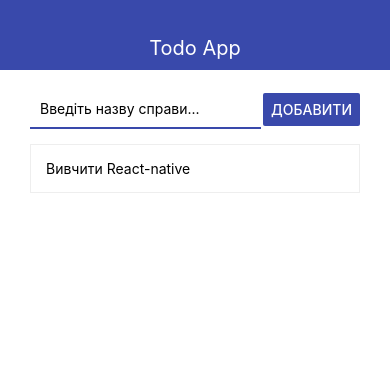
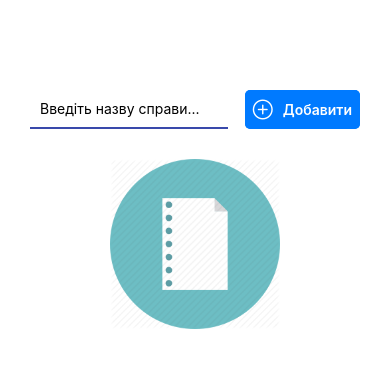
Before and after one commit to yurii-oliiarnyk/react-native-demo, a React Native app: screen / in a window 390 px wide. Shown: the top 368 px of the page. Built offline with nearby package versions, Linux system fonts and the light colour scheme.

Commit message:
Add expo components & refactoring buttons

```diff
--- a/App.js
+++ b/App.js
@@ -1,17 +1,33 @@
 import React, { useState } from 'react';
 import { StyleSheet, View, Alert } from 'react-native';
+import * as Font from 'expo-font';
+import { AppLoading } from 'expo';
+
 import MainScreen from './src/screens/MainScreen';
 import Navbar from './src/components/Navbar';
 import TodoScreen from './src/screens/TodoScreen';
 
+const loadApplication = async () => {
+  await Font.loadAsync({
+    'roboto-regular': require('./src/assets/fonts/Roboto-Regular.ttf'),
+    'roboto-bold': require('./src/assets/fonts/Roboto-Bold.ttf')
+  });
+};
+
 export default function App() {
-  const [todos, setTodos] = useState([
-    {
-      id: '1',
-      title: 'Вивчити React-native'
-    }
-  ]);
+  const [isReady, setIsReady] = useState(false);
+  const [todos, setTodos] = useState([]);
   const [todoId, setTodoId] = useState(null);
+
+  if (!isReady) {
+    return (
+      <AppLoading
+        startAsync={loadApplication}
+        onError={err => console.log(err)}
+        onFinish={() => setIsReady(true)}
+      />
+    );
+  }
 
   const addTodo = title => {
     const newTodo = {
--- a/package.json
+++ b/package.json
@@ -8,7 +8,9 @@
     "eject": "expo eject"
   },
   "dependencies": {
+    "@expo/vector-icons": "^10.0.6",
     "expo": "^35.0.0",
+    "expo-font": "^7.0.0",
     "react": "16.8.3",
     "react-dom": "16.8.3",
     "react-native": "https://github.com/expo/react-native/archive/sdk-35.0.0.tar.gz",
--- a/src/components/AddTodo.js
+++ b/src/components/AddTodo.js
@@ -1,5 +1,6 @@
 import React, { useState } from 'react';
-import { View, StyleSheet, Button, TextInput, Alert } from 'react-native';
+import { View, StyleSheet, TextInput, Alert, Keyboard } from 'react-native';
+import { AntDesign } from '@expo/vector-icons';
 import { THEME } from '../theme';
 
 const AddTodo = props => {
@@ -11,6 +12,7 @@ const AddTodo = props => {
     if (value.trim()) {
       onSubmit(value);
       setValue('');
+      Keyboard.dismiss();
     } else {
       Alert.alert('Поле пусте');
     }
@@ -24,7 +26,9 @@ const AddTodo = props => {
         onChangeText={setValue}
         placeholder="Введіть назву справи..."
       />
-      <Button title="Добавити" onPress={() => pressHandler()} color={THEME.MAIN_COLOR} />
+      <AntDesign.Button onPress={() => pressHandler()} name="pluscircleo">
+        Добавити
+      </AntDesign.Button>
     </View>
   );
 };
@@ -37,13 +41,12 @@ const styles = StyleSheet.create({
     marginBottom: 15
   },
   input: {
-    width: '70%',
+    width: '60%',
     padding: 10,
     borderStyle: 'solid',
     borderBottomWidth: 2,
     borderBottomColor: THEME.MAIN_COLOR
-  },
-  button: {}
+  }
 });
 
 export default AddTodo;
--- a/src/components/EditModal.js
+++ b/src/components/EditModal.js
@@ -1,5 +1,6 @@
 import React, { useState } from 'react';
 import { View, TextInput, Button, StyleSheet, Modal, Alert } from 'react-native';
+import AppButton from '../components/ui/AppButton';
 import { THEME } from '../theme';
 
 const EditModal = props => {
@@ -29,10 +30,12 @@ const EditModal = props => {
         />
         <View style={styles.buttons}>
           <View style={styles.button}>
-            <Button title="Відмінити" onPress={() => onCancel()} color={THEME.DANGER_COLOR} />
+            <AppButton onPress={() => onCancel()} color={THEME.DANGER_COLOR}>
+              Відмінити
+            </AppButton>
           </View>
           <View style={styles.button}>
-            <Button title="Змерегти" onPress={() => saveHandler()} />
+            <AppButton onPress={() => saveHandler()}>Зберегти</AppButton>
           </View>
         </View>
       </View>
--- a/src/components/Navbar.js
+++ b/src/components/Navbar.js
@@ -1,13 +1,22 @@
 import React from 'react';
-import { View, Text, StyleSheet } from 'react-native';
+import { View, StyleSheet, Platform } from 'react-native';
 import { THEME } from '../theme';
+import AppTextBold from '../components/ui/AppTextBold';
 
 const Navbar = props => {
   const { title } = props;
 
   return (
-    <View style={styles.navbar}>
-      <Text style={styles.text}>{title}</Text>
+    <View
+      style={{
+        ...styles.navbar,
+        ...Platform.select({
+          ios: styles.navbarIos,
+          android: styles.navbarAndroid
+        })
+      }}
+    >
+      <AppTextBold style={styles.text}>{title}</AppTextBold>
     </View>
   );
 };
@@ -17,11 +26,17 @@ const styles = StyleSheet.create({
     height: 70,
     alignItems: 'center',
     justifyContent: 'flex-end',
-    backgroundColor: THEME.MAIN_COLOR,
     paddingBottom: 10
   },
+  navbarAndroid: {
+    backgroundColor: THEME.MAIN_COLOR
+  },
+  navbarIos: {
+    borderBottomColor: THEME.MAIN_COLOR,
+    borderBottomWidth: 2
+  },
   text: {
-    color: '#fff',
+    color: Platform.OS === 'ios' ? THEME.MAIN_COLOR : '#fff',
     fontSize: 20
   }
 });
--- a/src/components/TodoItem.js
+++ b/src/components/TodoItem.js
@@ -1,5 +1,6 @@
 import React from 'react';
-import { View, Text, StyleSheet, TouchableOpacity } from 'react-native';
+import { View, StyleSheet, TouchableOpacity } from 'react-native';
+import AppText from '../components/ui/AppText';
 
 const TodoItem = props => {
   const { title, id, onRemove, onOpen } = props;
@@ -11,7 +12,7 @@ const TodoItem = props => {
       onLongPress={() => onRemove(id)}
     >
       <View style={styles.todo}>
-        <Text>{title}</Text>
+        <AppText>{title}</AppText>
       </View>
     </TouchableOpacity>
   );
--- a/src/components/TodoList.js
+++ b/src/components/TodoList.js
@@ -21,7 +21,7 @@ const TodoList = props => {
 
 const styles = StyleSheet.create({
   emptyList: {
-    height: 300,
+    height: 200,
     alignItems: 'center',
     justifyContent: 'center',
     padding: 15
--- /dev/null
+++ b/src/components/ui/AppButton.js
@@ -0,0 +1,40 @@
+import React from 'react';
+import {
+  View,
+  TouchableOpacity,
+  StyleSheet,
+  TouchableNativeFeedback,
+  Platform
+} from 'react-native';
+import AppTextBold from './AppTextBold';
+import { THEME } from '../../theme';
+
+const AppButton = props => {
+  const { children, onPress, color = THEME.MAIN_COLOR } = props;
+
+  const Wrapper = Platform.OS === 'android' ? TouchableNativeFeedback : TouchableOpacity;
+
+  return (
+    <Wrapper onPress={onPress} activeOpacity={0.7}>
+      <View style={{ ...styles.button, backgroundColor: color }}>
+        <AppTextBold style={styles.text}>{children}</AppTextBold>
+      </View>
+    </Wrapper>
+  );
+};
+
+const styles = StyleSheet.create({
+  button: {
+    paddingHorizontal: 20,
+    paddingVertical: 10,
+    borderRadius: 5,
+    flexDirection: 'row',
+    alignItems: 'center',
+    justifyContent: 'center'
+  },
+  text: {
+    color: '#fff'
+  }
+});
+
+export default AppButton;
--- /dev/null
+++ b/src/components/ui/AppText.js
@@ -0,0 +1,16 @@
+import React from 'react';
+import { Text, StyleSheet } from 'react-native';
+
+const AppText = props => {
+  const { children, style } = props;
+
+  return <Text style={{ ...styles.default, ...style }}>{children}</Text>;
+};
+
+const styles = StyleSheet.create({
+  default: {
+    fontFamily: 'roboto-regular'
+  }
+});
+
+export default AppText;
--- /dev/null
+++ b/src/components/ui/AppTextBold.js
@@ -0,0 +1,16 @@
+import React from 'react';
+import { Text, StyleSheet } from 'react-native';
+
+const AppTextBold = props => {
+  const { children, style } = props;
+
+  return <Text style={{ ...styles.default, ...style }}>{children}</Text>;
+};
+
+const styles = StyleSheet.create({
+  default: {
+    fontFamily: 'roboto-bold'
+  }
+});
+
+export default AppTextBold;
--- a/src/screens/TodoScreen.js
+++ b/src/screens/TodoScreen.js
@@ -1,8 +1,11 @@
 import React, { useState } from 'react';
-import { StyleSheet, View, Text, Button } from 'react-native';
+import { StyleSheet, View, Dimensions } from 'react-native';
+import { FontAwesome, AntDesign } from '@expo/vector-icons';
 import { THEME } from '../theme';
 import AppCard from '../components/ui/AppCard';
 import EditModal from '../components/EditModal';
+import AppTextBold from '../components/ui/AppTextBold';
+import AppButton from '../components/ui/AppButton';
 
 const TodoScreen = props => {
   const { goBack, todo, removeTodo, updateTodo } = props;
@@ -24,22 +27,24 @@ const TodoScreen = props => {
 
       <AppCard style={styles.card}>
         <View style={styles.cardCol}>
-          <Text style={styles.title}>{todo.title}</Text>
+          <AppTextBold style={styles.title}>{todo.title}</AppTextBold>
         </View>
         <View style={styles.cardCol}>
-          <Button
-            title="Редагувати"
-            color={THEME.MAIN_COLOR}
-            onPress={() => setModalVisible(true)}
-          />
+          <AppButton color={THEME.MAIN_COLOR} onPress={() => setModalVisible(true)}>
+            <FontAwesome name="edit" size={20} />
+          </AppButton>
         </View>
       </AppCard>
       <View style={styles.buttons}>
         <View style={styles.button}>
-          <Button title="Назад" color={THEME.GREY_COLOR} onPress={goBack} />
+          <AppButton color={THEME.GREY_COLOR} onPress={goBack}>
+            <AntDesign name="back" size={20} color="#fff" />
+          </AppButton>
         </View>
         <View style={styles.button}>
-          <Button title="Удалить" color={THEME.DANGER_COLOR} onPress={() => removeTodo(todo.id)} />
+          <AppButton color={THEME.DANGER_COLOR} onPress={() => removeTodo(todo.id)}>
+            <FontAwesome name="remove" size={20} color="#fff" />
+          </AppButton>
         </View>
       </View>
     </View>
@@ -59,7 +64,7 @@ const styles = StyleSheet.create({
     padding: 5
   },
   button: {
-    width: '45%'
+    width: Dimensions.get('window').width > 400 ? 150 : 100
   },
   title: {
     fontSize: 20
```
Also changed, not shown: src/assets/fonts/Roboto-Bold.ttf (added), src/assets/fonts/Roboto-Regular.ttf (added).
